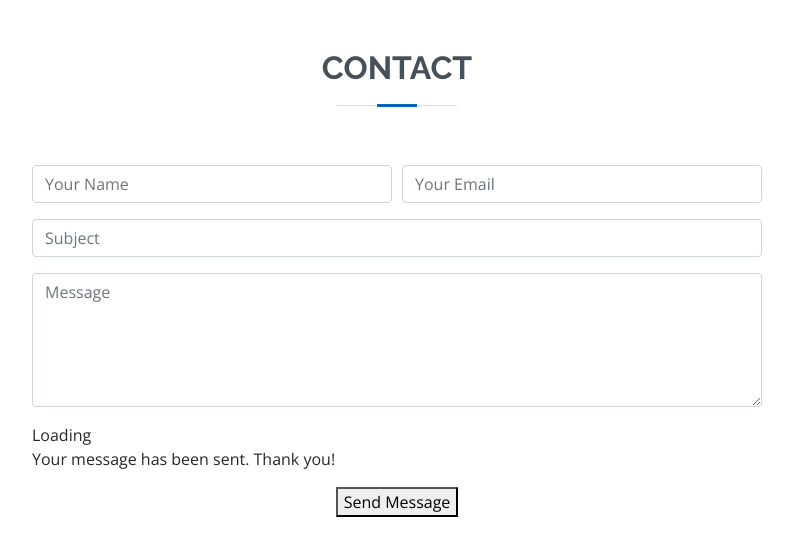
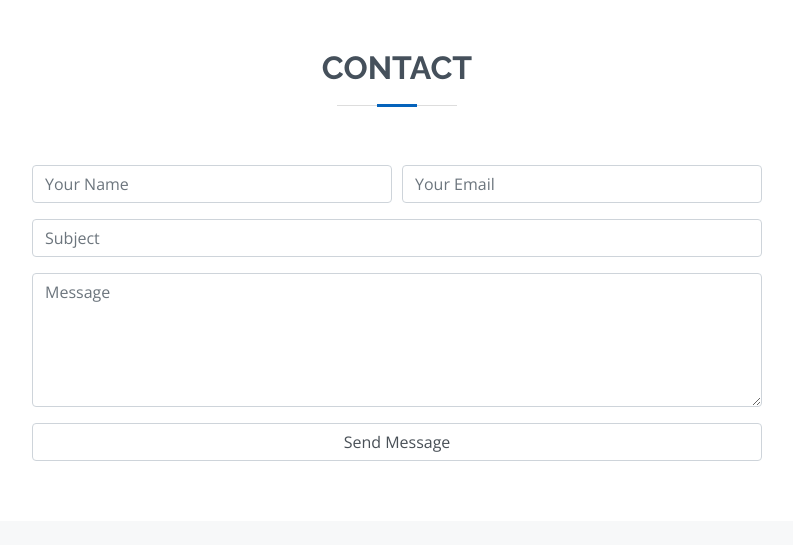
Before and after one commit to coolpinkzz/portfolio, a plain HTML site: page index.html in a window 1280 px wide. Shown: the part 3578-4123 px from the top of the page, without its empty margins (293-1086 px from the left). Drawn offline with nearby package versions, Linux system fonts and the light colour scheme.

Commit message:
form ehanced

```diff
--- a/index.html
+++ b/index.html
@@ -346,12 +346,7 @@
                 <textarea class="form-control" name="message" rows="5" data-rule="required" data-msg="Please write something for us" placeholder="Message"></textarea>
                 <div class="validate"></div>
               </div>
-              <div class="mb-3">
-                <div class="loading">Loading</div>
-                <div class="error-message"></div>
-                <div class="sent-message">Your message has been sent. Thank you!</div>
-              </div>
-              <div class="text-center"><button type="submit">Send Message</button></div>
+              <div class="text-center"><button type="submit" class="form-control submit">Send Message</button></div>
             </form>
 
           </div>
```
